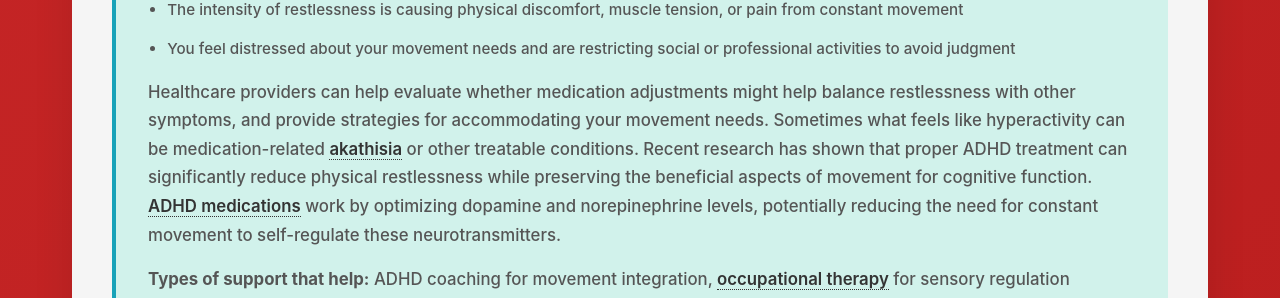
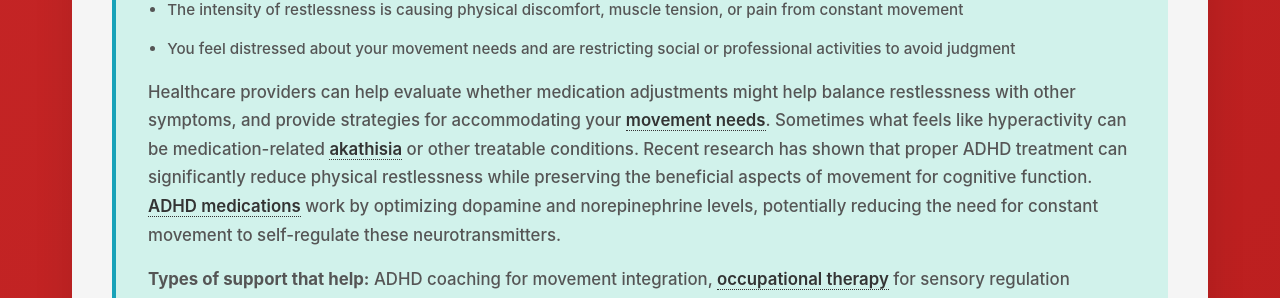
Before and after one commit to neurodivergent-survival-guide/neurodivergent-survival-guide, a Jekyll site: the page built from struggles/physical-restlessness.html, in a window 1280 px wide and 900 px high, scrolled down 3946 px. Shown: the part 178-476 px from the top of the window. Built offline with Jekyll 4.4.1, drawn with Linux system fonts in a browser that asks for light colours.

Commit message:
Update physical-restlessness.html

```diff
--- a/struggles/physical-restlessness.html
+++ b/struggles/physical-restlessness.html
@@ -108,7 +108,7 @@
             <li>You feel distressed about your movement needs and are restricting social or professional activities to avoid judgment</li>
         </ul>
 
-        <p>Healthcare providers can help evaluate whether medication adjustments might help balance restlessness with other symptoms, and provide strategies for accommodating your movement needs. Sometimes what feels like hyperactivity can be medication-related <span class="jargon">akathisia<span class="tooltip">A feeling of inner restlessness and inability to stay still, sometimes caused by medications</span></span> or other treatable conditions. Recent research has shown that proper ADHD treatment can significantly reduce physical restlessness while preserving the beneficial aspects of movement for cognitive function. <span class="jargon">ADHD medications<span class="tooltip">Treatments that can affect restlessness levels throughout the day</span></span> work by optimizing dopamine and norepinephrine levels, potentially reducing the need for constant movement to self-regulate these neurotransmitters.</p>
+        <p>Healthcare providers can help evaluate whether medication adjustments might help balance restlessness with other symptoms, and provide strategies for accommodating your <span class="jargon">movement needs<span class="tooltip">Your nervous system's requirement for physical activity to maintain optimal function</span></span>. Sometimes what feels like hyperactivity can be medication-related <span class="jargon">akathisia<span class="tooltip">A feeling of inner restlessness and inability to stay still, sometimes caused by medications</span></span> or other treatable conditions. Recent research has shown that proper ADHD treatment can significantly reduce physical restlessness while preserving the beneficial aspects of movement for cognitive function. <span class="jargon">ADHD medications<span class="tooltip">Treatments that can affect restlessness levels throughout the day</span></span> work by optimizing dopamine and norepinephrine levels, potentially reducing the need for constant movement to self-regulate these neurotransmitters.</p>
 
         <div class="highlight-box">
             <p><strong>Types of support that help:</strong> ADHD coaching for movement integration, <span class="jargon">occupational therapy<span class="tooltip">Therapy focused on developing skills for daily living and sensory regulation</span></span> for sensory regulation strategies, medication evaluation for hyperactivity management, or movement therapy.</p>
```
